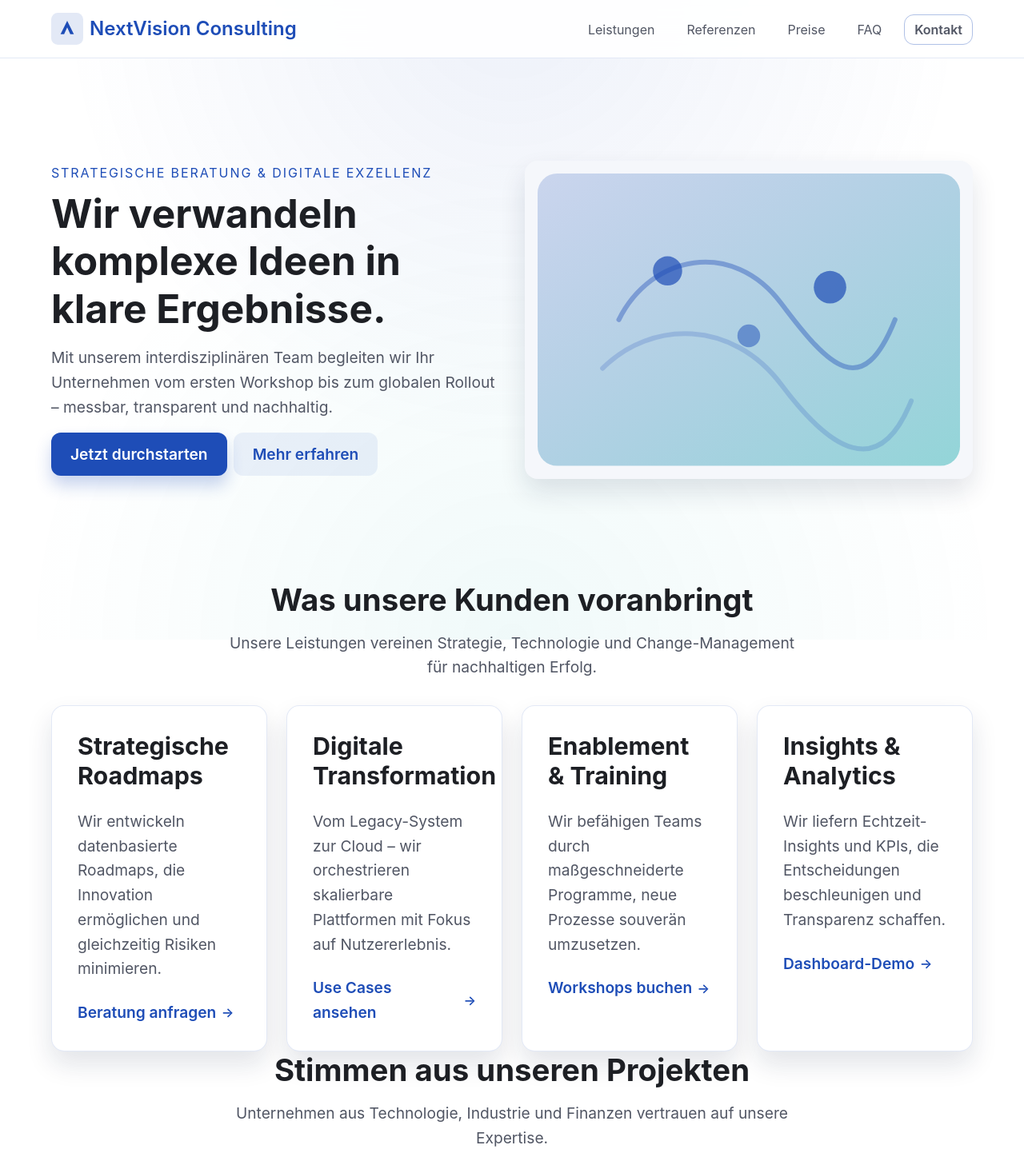
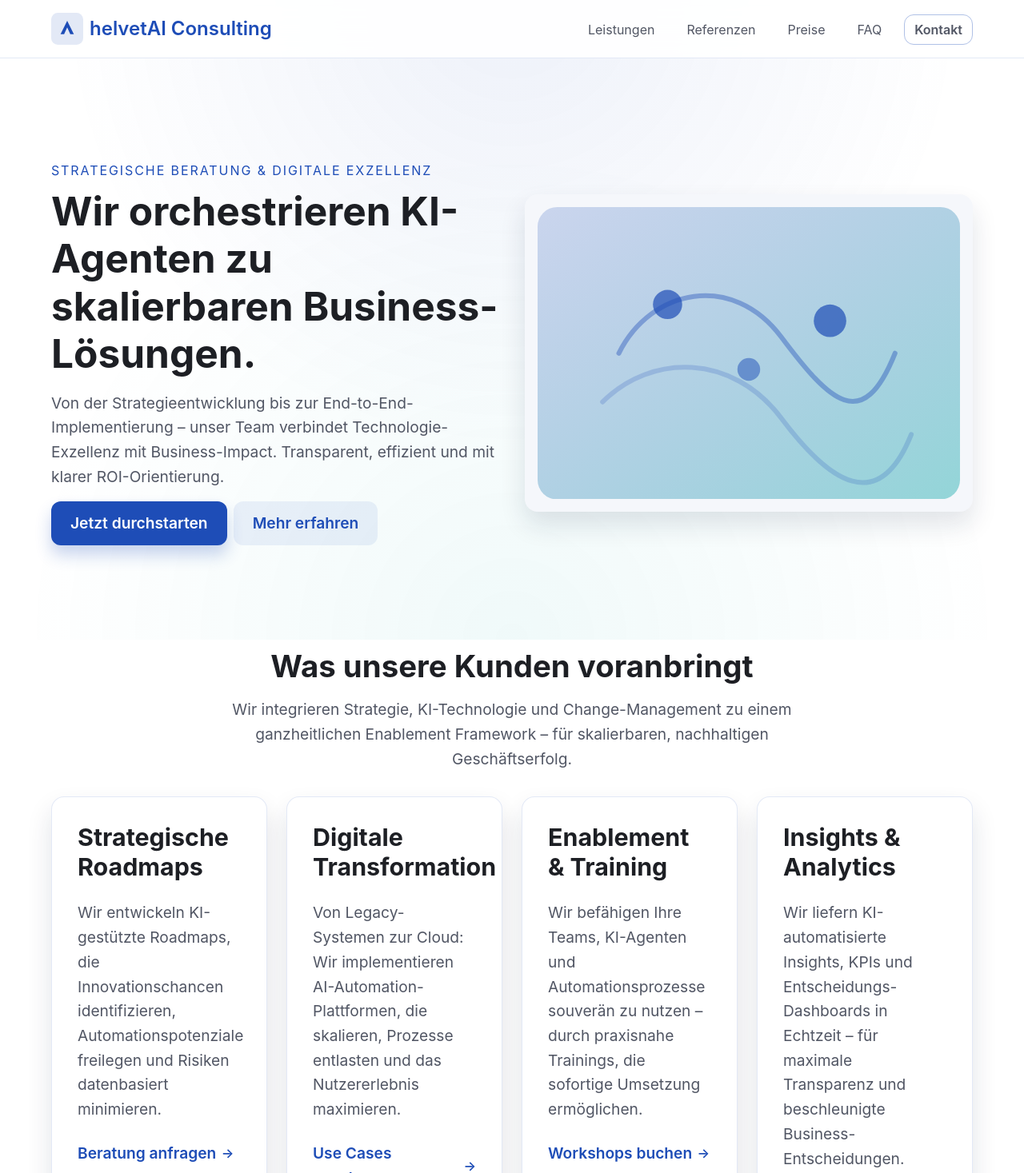
Before and after one commit to magnusgrueter/landing-page, a plain HTML site: page index.html in a window 1280 px wide. Shown: the top 1467 px of the page at 80% size. Drawn offline with Linux system fonts and the light colour scheme.

Commit message:
Update index.html

```diff
--- a/index.html
+++ b/index.html
@@ -17,7 +17,7 @@
           <rect width="48" height="48" rx="10" fill="currentColor" opacity="0.12"></rect>
           <path d="M14 32L24 12l10 20h-5.4L24 22l-4.6 10H14z" fill="currentColor"></path>
         </svg>
-        <span class="brand-name">NextVision Consulting</span>
+        <span class="brand-name">helvetAI Consulting</span>
       </a>
       <button class="nav-toggle" aria-expanded="false" aria-controls="primary-menu" aria-label="Hauptmenü umschalten">
         <span class="nav-toggle-bar" aria-hidden="true"></span>
@@ -40,8 +40,8 @@
       <div class="container hero-grid">
         <div class="hero-copy">
           <p class="eyebrow">Strategische Beratung &amp; digitale Exzellenz</p>
-          <h1 id="hero-title">Wir verwandeln komplexe Ideen in klare Ergebnisse.</h1>
-          <p class="hero-subtitle">Mit unserem interdisziplinären Team begleiten wir Ihr Unternehmen vom ersten Workshop bis zum globalen Rollout – messbar, transparent und nachhaltig.</p>
+          <h1 id="hero-title">Wir orchestrieren KI-Agenten zu skalierbaren Business-Lösungen.</h1>
+          <p class="hero-subtitle">Von der Strategieentwicklung bis zur End-to-End-Implementierung – unser Team verbindet Technologie-Exzellenz mit Business-Impact. Transparent, effizient und mit klarer ROI-Orientierung.</p>
           <div class="hero-actions">
             <a class="button button-primary" href="#preise">Jetzt durchstarten</a>
             <a class="button button-secondary" href="#leistungen">Mehr erfahren</a>
@@ -74,27 +74,27 @@
     <section class="value-proposition" id="leistungen" aria-labelledby="value-title">
       <div class="container section-intro">
         <h2 id="value-title">Was unsere Kunden voranbringt</h2>
-        <p>Unsere Leistungen vereinen Strategie, Technologie und Change-Management für nachhaltigen Erfolg.</p>
+        <p>Wir integrieren Strategie, KI-Technologie und Change-Management zu einem ganzheitlichen Enablement Framework – für skalierbaren, nachhaltigen Geschäftserfolg.</p>
       </div>
       <div class="container card-grid">
         <article class="card" aria-labelledby="card-strategy">
           <h3 id="card-strategy">Strategische Roadmaps</h3>
-          <p>Wir entwickeln datenbasierte Roadmaps, die Innovation ermöglichen und gleichzeitig Risiken minimieren.</p>
+          <p>Wir entwickeln KI-gestützte Roadmaps, die Innovationschancen identifizieren, Automationspotenziale freilegen und Risiken datenbasiert minimieren.</p>
           <a class="text-link" href="#kontakt">Beratung anfragen</a>
         </article>
         <article class="card" aria-labelledby="card-transformation">
           <h3 id="card-transformation">Digitale Transformation</h3>
-          <p>Vom Legacy-System zur Cloud – wir orchestrieren skalierbare Plattformen mit Fokus auf Nutzererlebnis.</p>
+          <p>Von Legacy-Systemen zur Cloud: Wir implementieren AI-Automation-Plattformen, die skalieren, Prozesse entlasten und das Nutzererlebnis maximieren.</p>
           <a class="text-link" href="#kontakt">Use Cases ansehen</a>
         </article>
         <article class="card" aria-labelledby="card-enablement">
           <h3 id="card-enablement">Enablement &amp; Training</h3>
-          <p>Wir befähigen Teams durch maßgeschneiderte Programme, neue Prozesse souverän umzusetzen.</p>
+          <p>Wir befähigen Ihre Teams, KI-Agenten und Automationsprozesse souverän zu nutzen – durch praxisnahe Trainings, die sofortige Umsetzung ermöglichen.</p>
           <a class="text-link" href="#kontakt">Workshops buchen</a>
         </article>
         <article class="card" aria-labelledby="card-analytics">
           <h3 id="card-analytics">Insights &amp; Analytics</h3>
-          <p>Wir liefern Echtzeit-Insights und KPIs, die Entscheidungen beschleunigen und Transparenz schaffen.</p>
+          <p>Wir liefern KI-automatisierte Insights, KPIs und Entscheidungs-Dashboards in Echtzeit – für maximale Transparenz und beschleunigte Business-Entscheidungen.</p>
           <a class="text-link" href="#kontakt">Dashboard-Demo</a>
         </article>
       </div>
@@ -108,7 +108,7 @@
       <div class="container testimonial-grid">
         <figure class="testimonial-card">
           <blockquote>
-            „NextVision hat uns geholfen, unsere globale Plattform in Rekordzeit zu modernisieren. Die Zusammenarbeit war partnerschaftlich und hoch professionell.“
+            „helvetAI hat uns geholfen, unsere Plattform in Rekordzeit zu modernisieren. Die Zusammenarbeit war partnerschaftlich und hoch professionell.“
           </blockquote>
           <figcaption>
             <span class="author">Clara Neumann</span>
@@ -150,10 +150,12 @@
           <p class="price">3.900 €<span>/Monat</span></p>
           <p class="pricing-description">Für skalierende Teams mit ambitionierten Roadmaps.</p>
           <ul class="pricing-list">
+            <li>alles von Starter</li>
             <li>Strategische Programmsteuerung</li>
             <li>5 dedizierte Consultants</li>
             <li>24/7 Priority Support</li>
             <li>Executive Briefings</li>
+            <li>implementierte Workflows</li>
           </ul>
           <a class="button button-primary" href="#kontakt">Jetzt loslegen</a>
         </article>
@@ -162,6 +164,7 @@
           <p class="price">Individuell</p>
           <p class="pricing-description">Maßgeschneiderte Enterprise-Programme für komplexe Organisationen.</p>
           <ul class="pricing-list">
+            <li>alles von Growth</li>
             <li>Globales Rollout-Management</li>
             <li>Dedicated Success Team</li>
             <li>Advanced Analytics &amp; AI</li>
@@ -217,7 +220,7 @@
           <h2 id="cta-title">Lassen Sie uns über Ihre nächste Initiative sprechen.</h2>
           <p>Wir melden uns innerhalb eines Werktags mit einem personalisierten Vorschlag.</p>
         </div>
-        <a class="button button-primary" href="mailto:hallo@nextvision.com">Kontakt aufnehmen</a>
+        <a class="button button-primary" href="mailto:info@helvetAI.com">Kontakt aufnehmen</a>
       </div>
     </section>
   </main>
@@ -225,7 +228,7 @@
   <footer class="site-footer" aria-labelledby="footer-title">
     <div class="container footer-grid">
       <div>
-        <h2 class="footer-brand" id="footer-title">NextVision Consulting</h2>
+        <h2 class="footer-brand" id="footer-title">helvetAI</h2>
         <p class="footer-text">Wir begleiten ambitionierte Unternehmen auf ihrem Weg zur digitalen Exzellenz.</p>
       </div>
       <div>
@@ -248,14 +251,14 @@
       <div>
         <h3 class="footer-heading">Kontakt</h3>
         <address class="footer-text">
-          <span>NextVision Consulting GmbH</span><br>
-          <span>Europaallee 45</span><br>
-          <span>60327 Frankfurt am Main</span><br>
-          <a href="tel:+49691234567">+49 69 123 45 67</a>
+          <span>helvetAI Consulting GmbH</span><br>
+          <span>Pilatusplatz 13</span><br>
+          <span>6003 Luzern</span><br>
+          <a href="tel:+49793992711">+49 79 399 27 11</a>
         </address>
       </div>
     </div>
-    <p class="footer-meta">© <span id="year"></span> NextVision Consulting. Alle Rechte vorbehalten.</p>
+    <p class="footer-meta">© <span id="year"></span> helvetAI Consulting. Alle Rechte vorbehalten.</p>
   </footer>
   <script src="script.js" defer></script>
 </body>
```
